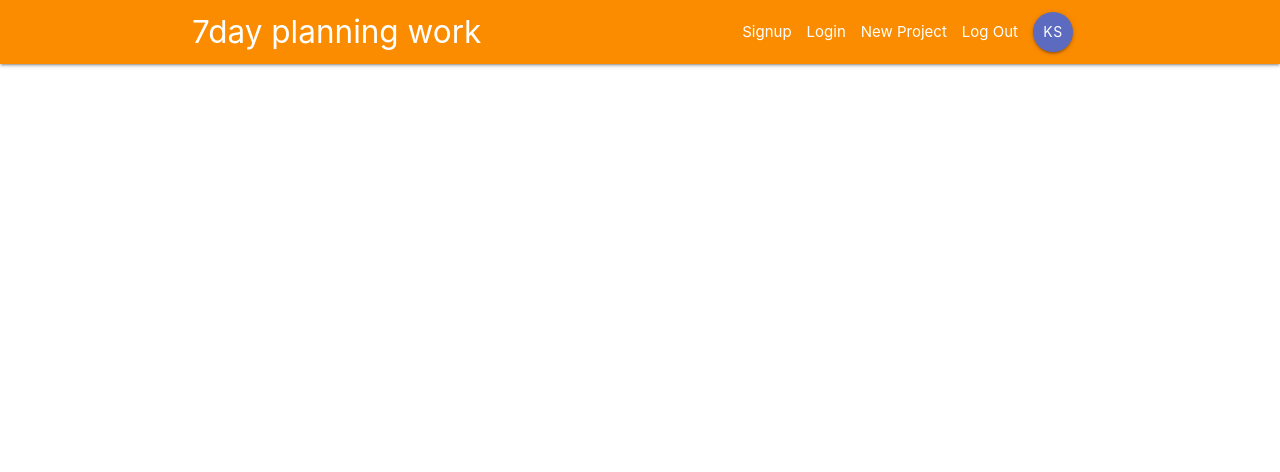
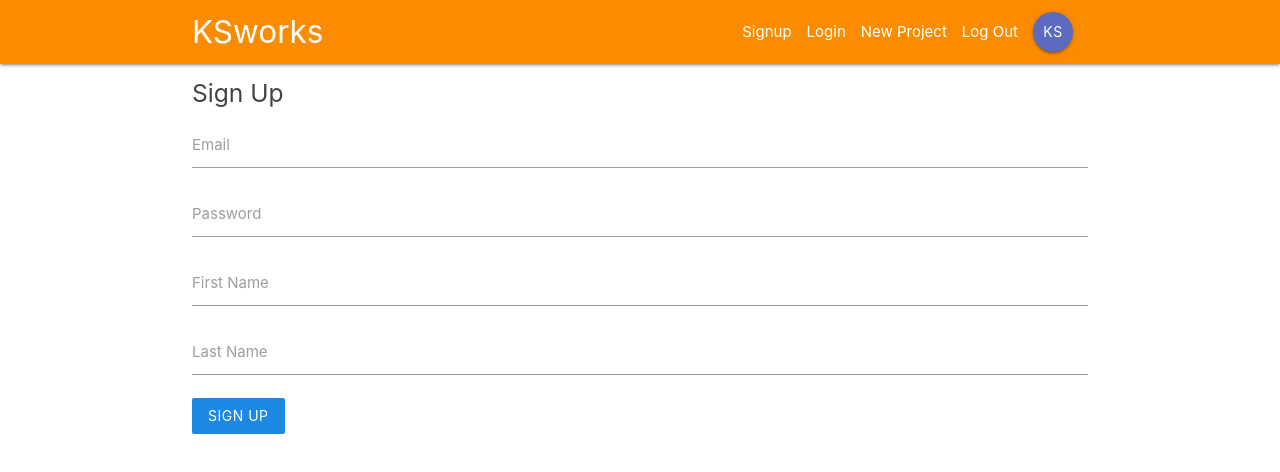
Before and after one commit to krzysztofstefanski/react-redux-app-krisplan, a React (Create React App) app: page /signup in a window 1280 px wide. Shown: the top 472 px of the page. Built offline with nearby package versions, Linux system fonts and the light colour scheme.

Commit message:
fill signup form

```diff
--- a/src/App.js
+++ b/src/App.js
@@ -4,6 +4,7 @@
 import Dashboard from './components/dashboard/Dashboard'
 import ProjectDetails from './components/projects/ProjectDetails'
 import SignIn from './components/auth/SignIn'
+import SignUp from './components/auth/SignUp'
 
 
 class App extends Component {
@@ -16,6 +17,7 @@
          <Route exact path='/' component={Dashboard} />
          <Route path='/project/:id' component={ProjectDetails}/>
          <Route path='/signin' component={SignIn}/>
+         <Route path='/signup' component={SignUp}/>
 
          </Switch>
       </div>
--- a/src/components/auth/SignUp.js
+++ b/src/components/auth/SignUp.js
@@ -1,51 +1,51 @@
 import React, { Component } from "react";
 
-class SignIn extends Component {
+class SignUp extends Component {
   state = {
-    email: '',
-    password: '',
-    firstName:'',
-    lastName:''
+    email: "",
+    password: "",
+    firstName: "",
+    lastName: ""
   };
 
+  handleChange = e => {
+    this.setState({
+      [e.target.id]: e.target.value
+    });
+  };
 
-  handleChange = (e) => {
-    this.setState({
-        [e.target.id] : e.target.value
-    })
-  }
-
-  handleSubmit = (e) => {
-   e.preventDefault()
-   console.log(this.state)
-  }
+  handleSubmit = e => {
+    e.preventDefault();
+    console.log(this.state);
+  };
 
   render() {
     return (
-
       <div className="container">
         <form onSubmit={this.handleSubmit} className="white">
-            <h5 className="grey-text text-darken-3">Sign In</h5>
+          <h5 className="grey-text text-darken-3">Sign Up</h5>
           <div className="input-field">
             <label htmlFor="email">Email</label>
-            <input type="email" id="email" onChange={this.handleChange}/>
+            <input type="email" id="email" onChange={this.handleChange} />
           </div>
           <div className="input-field">
             <label htmlFor="password">Password</label>
-            <input type="password" id="password" onChange={this.handleChange}/>
+            <input type="password" id="password" onChange={this.handleChange} />
           </div>
           <div className="input-field">
-            <label htmlFor="password">Password</label>
-            <input type="password" id="password" onChange={this.handleChange}/>
+            <label htmlFor="firstName">First Name</label>
+            <input type="text" id="firstName" onChange={this.handleChange} />
           </div>
-            <div className="input-field"></div>
-            <button className="btn blue darken-1 z-depth-0">Login</button>
+          <div className="input-field">
+            <label htmlFor="lastName">Last Name</label>
+            <input type="text" id="lastName" onChange={this.handleChange} />
+          </div>
+          <div className="input-field" />
+          <button className="btn blue darken-1 z-depth-0">Sign up</button>
         </form>
       </div>
-
-
     );
   }
 }
 
-export default SignOut;
+export default SignUp;
--- a/src/components/layout/Navbar.js
+++ b/src/components/layout/Navbar.js
@@ -7,7 +7,7 @@
     return(
         <nav className="nav-wrapper orange darken-1">
             <div className="container">
-                <Link to='/' className="brand-logo">7day planning work</Link>
+                <Link to='/' className="brand-logo"> KSworks</Link>
                 <SignedInLinks />
                 <SignedOutLinks />
                 </div>
```
Lines whose indentation alone changed are shown as unchanged.
